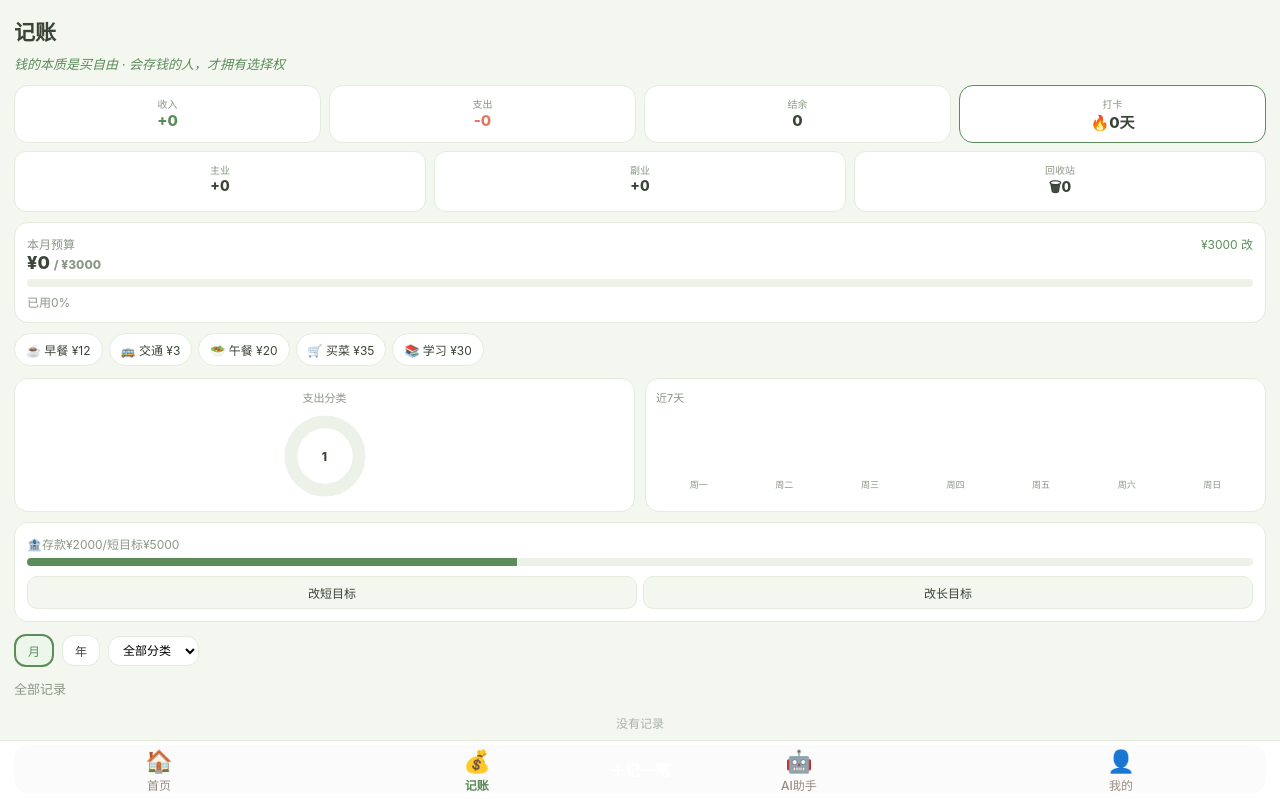
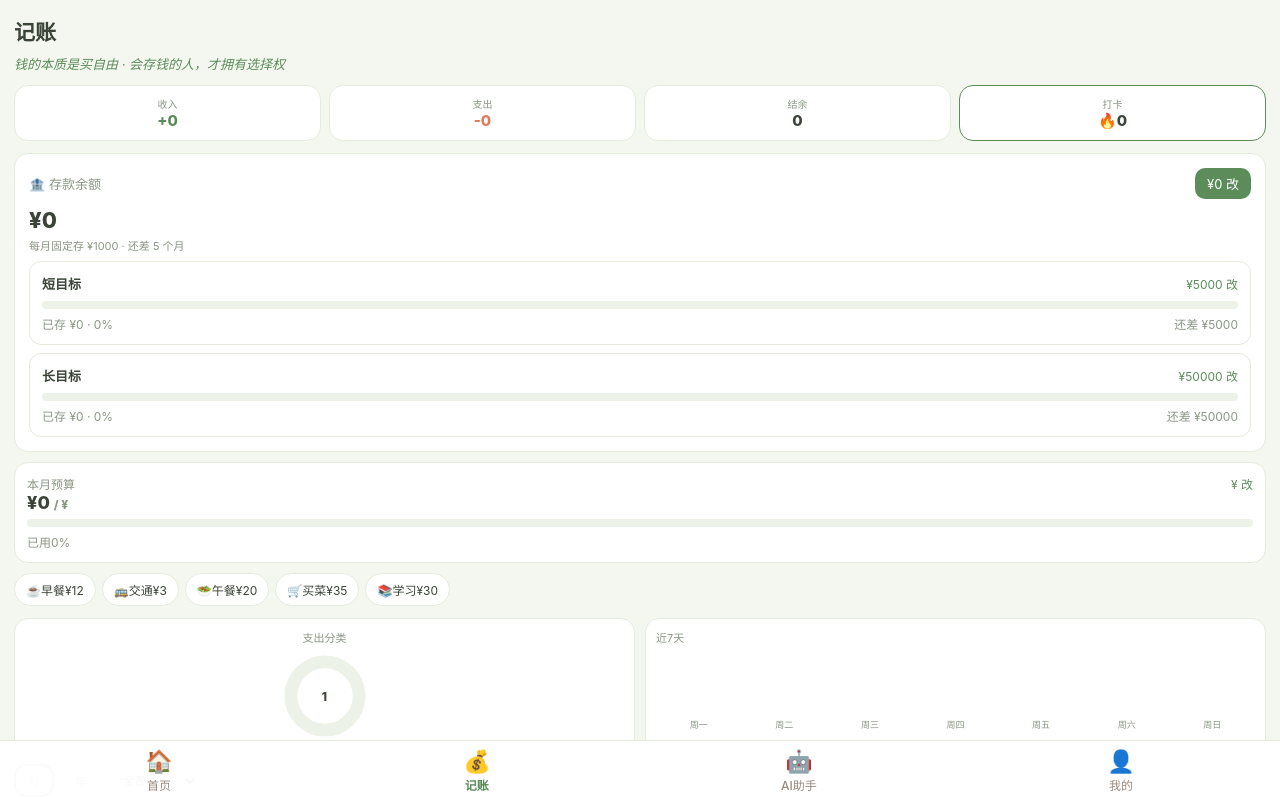
Before and after one commit to 01769754yyk-ai/shuige-app, a Next.js app: page /money in a window 1280 px wide. Shown: the top 799 px of the page. Built offline with nearby package versions, Linux system fonts and the light colour scheme.

Commit message:
fix saving target manual

```diff
--- a/src/app/money/page.tsx
+++ b/src/app/money/page.tsx
@@ -6,7 +6,7 @@
 
 const EXP_CATS=['餐饮','交通','购物','学习','娱乐','其他'];
 const INC_CATS=['主业收入','副业收入'];
-const QUICK=[['☕ 早餐','12'],['🚌 交通','3'],['🥗 午餐','20'],['🛒 买菜','35'],['📚 学习','30']];
+const QUICK=[['☕早餐','12'],['🚌交通','3'],['🥗午餐','20'],['🛒买菜','35'],['📚学习','30']];
 const RING_COLORS=['#E07A5F','#F2A65A','#5B8C5A','#3F8F82','#8A78CE','#C9B8AC'];
 
 export default function Money(){
@@ -18,9 +18,10 @@ export default function Money(){
   const [date,setDate]=useState(()=>new Date().toISOString().slice(0,10)); const [note,setNote]=useState('');
   const [showAdd,setShowAdd]=useState(false); const [showCheckin,setShowCheckin]=useState(false); const [showTrash,setShowTrash]=useState(false);
   const [view,setView]=useState<'月'|'年'>('月'); const [filter,setFilter]=useState('全部');
-  const [savings,setSavings]=useState({saved:2000,shortTarget:5000,longTarget:50000,budget:3000});
+  // 存款目标（真实手动）
+  const [savings,setSavings]=useState({saved:0,shortTarget:5000,longTarget:50000,monthSave:1000});
 
-  useEffect(()=>{ try{ const raw=localStorage.getItem(STORE); if(raw){ const d=JSON.parse(raw); if(d.records&&d.records.length)setRecords(d.records); if(d.trash&&d.trash.length)setTrash(d.trash); if(d.savings)setSavings(d.savings);} }catch(e){} setLoaded(true); },[]);
+  useEffect(()=>{ try{ const raw=localStorage.getItem(STORE); if(raw){ const d=JSON.parse(raw); if(d.records&&d.records.length)setRecords(d.records); if(d.trash&&d.trash.length)setTrash(d.trash); if(d.savings)setSavings({saved:0,shortTarget:5000,longTarget:50000,monthSave:1000,...d.savings});} }catch(e){} setLoaded(true); },[]);
   useEffect(()=>{ if(!loaded)return; try{ localStorage.setItem(STORE, JSON.stringify({records,trash,savings})); }catch(e){} },[records,trash,savings,loaded]);
 
   const income=records.filter(r=>r.type==='收入').reduce((a,r)=>a+Number(r.amount),0);
@@ -41,7 +42,8 @@ export default function Money(){
 
   const nowMonth=new Date().toISOString().slice(0,7);
   const monthExpense=records.filter(r=>r.type==='支出'&&r.date.startsWith(nowMonth)).reduce((a,r)=>a+Number(r.amount),0);
-  const budgetPct=Math.min(100,Math.round(monthExpense/savings.budget*100)); const overBudget=monthExpense>savings.budget;
+  const budgetPct=Math.min(100,Math.round(monthExpense/savings.budget?monthExpense/savings.budget*100:0));
+  const overBudget=monthExpense>savings.budget;
   const prevMonth=new Date();prevMonth.setMonth(prevMonth.getMonth()-1);const pm=prevMonth.toISOString().slice(0,7);
   const prevExpense=records.filter(r=>r.type==='支出'&&r.date.startsWith(pm)).reduce((a,r)=>a+Number(r.amount),0);
   let trendTip='';if(prevExpense>0){const diff=Math.round((monthExpense-prevExpense)/prevExpense*100);trendTip=diff>0?`本月支出比上月多${Math.abs(diff)}%`:(diff<0?`本月支出比上月少${Math.abs(diff)}%`:'与上月持平');}
@@ -56,6 +58,19 @@ export default function Money(){
 
   let acc=0;const arcs=chartData.map(([c,v],i)=>{const pct=Number(v)/chartTotal;const f=acc*360;acc+=pct;return {color:RING_COLORS[i%RING_COLORS.length],from:f,to:acc*360,pct};});
 
+  // 目标进度
+  const shortPct=Math.min(100,Math.round(savings.saved/Math.max(savings.shortTarget,1)*100));
+  const longPct=Math.min(100,Math.round(savings.saved/Math.max(savings.longTarget,1)*100));
+
+  const GoalBar=({label,target,pct,color}:any)=>(<div style={{background:'#fff',border:'1px solid #E5ECDE',borderRadius:12,padding:12,marginTop:8}}>
+    <div style={{display:'flex',justifyContent:'space-between',alignItems:'center'}}><span style={{fontSize:13,fontWeight:700}}>{label}</span><button onClick={()=>{const v=prompt('设置'+label,target);const n=parseFloat(v||'');if(n>0)setSavings(s=>({...s,[label==='短目标'?'shortTarget':'longTarget']:n}));}} style={{background:'none',border:'none',color:'#5B8C5A',fontSize:12}}>¥{target} 改</button></div>
+    <div style={{height:8,borderRadius:4,background:'#EDF2E8',overflow:'hidden',marginTop:8}}><div style={{height:'100%',width:pct+'%',background:color,borderRadius:4}}/></div>
+    <div style={{display:'flex',justifyContent:'space-between',fontSize:12,color:'#8A9785',marginTop:6}}>
+      <span>已存 ¥{savings.saved} · {pct}%</span>
+      <span>{pct>=100?'🎉达标':'还差 ¥'+(Math.max(target-savings.saved,0))}</span>
+    </div>
+  </div>);
+
   return (
     <div style={{minHeight:'100vh',padding:'16px 14px 80px',background:'#F4F7F0',color:'#3A4437',fontSize:15}}>
       <h1 style={{fontSize:21,fontWeight:800}}>记账</h1>
@@ -65,15 +80,23 @@ export default function Money(){
         <div style={{flex:1,background:'#fff',border:'1px solid #E5ECDE',borderRadius:14,padding:10,textAlign:'center'}}><div style={{fontSize:10,color:'#8A9785'}}>收入</div><div style={{fontSize:15,fontWeight:800,color:'#5B8C5A'}}>+{income}</div></div>
         <div style={{flex:1,background:'#fff',border:'1px solid #E5ECDE',borderRadius:14,padding:10,textAlign:'center'}}><div style={{fontSize:10,color:'#8A9785'}}>支出</div><div style={{fontSize:15,fontWeight:800,color:'#E07A5F'}}>-{expense}</div></div>
         <div style={{flex:1,background:'#fff',border:'1px solid #E5ECDE',borderRadius:14,padding:10,textAlign:'center'}}><div style={{fontSize:10,color:'#8A9785'}}>结余</div><div style={{fontSize:15,fontWeight:800}}>{balance}</div></div>
-        <div style={{flex:1,background:'#fff',border:'1px solid #5B8C5A',borderRadius:14,padding:10,textAlign:'center',cursor:'pointer'}} onClick={()=>setShowCheckin(true)} onTouchStart={()=>setShowCheckin(true)}><div style={{fontSize:10,color:'#8A9785'}}>打卡</div><div style={{fontSize:15,fontWeight:800}}>🔥{checkinDays.count}天</div></div>
+        <div style={{flex:1,background:'#fff',border:'1px solid #5B8C5A',borderRadius:14,padding:10,textAlign:'center',cursor:'pointer'}} onClick={()=>setShowCheckin(true)} onTouchStart={()=>setShowCheckin(true)}><div style={{fontSize:10,color:'#8A9785'}}>打卡</div><div style={{fontSize:15,fontWeight:800}}>🔥{checkinDays.count}</div></div>
       </div>
 
-      <div style={{display:'flex',gap:8,marginTop:8}}>
-        <div style={{flex:1,background:'#fff',border:'1px solid #E5ECDE',borderRadius:12,padding:10,textAlign:'center'}}><div style={{fontSize:10,color:'#8A9785'}}>主业</div><div style={{fontSize:14,fontWeight:800}}>+{incMain}</div></div>
-        <div style={{flex:1,background:'#fff',border:'1px solid #E5ECDE',borderRadius:12,padding:10,textAlign:'center'}}><div style={{fontSize:10,color:'#8A9785'}}>副业</div><div style={{fontSize:14,fontWeight:800}}>+{incSide}</div></div>
-        <div style={{flex:1,background:'#fff',border:'1px solid #E5ECDE',borderRadius:12,padding:10,textAlign:'center'}}><div style={{fontSize:10,color:'#8A9785'}}>回收站</div><button onClick={()=>setShowTrash(true)} style={{background:'none',border:'none',color:'#3A4437',fontSize:14,fontWeight:800}}>🗑{trash.length}</button></div>
+      {/* 存款目标 */}
+      <div style={{background:'#fff',border:'1px solid #E5ECDE',borderRadius:14,padding:14,marginTop:12}}>
+        <div style={{display:'flex',justifyContent:'space-between',alignItems:'center'}}>
+          <span style={{fontSize:13,color:'#8A9785'}}>🏦 存款余额</span>
+          <button onClick={()=>{const v=prompt('输入你的存款余额',String(savings.saved));const n=parseFloat(v||'');if(n>=0)setSavings(s=>({...s,saved:n}));}} style={{background:'#5B8C5A',border:'none',borderRadius:10,padding:'6px 12px',color:'#fff',fontSize:13}}>¥{savings.saved} 改</button>
+        </div>
+        <div style={{fontSize:22,fontWeight:800,margin:'8px 0 4px'}}>¥{savings.saved}</div>
+        <div style={{fontSize:11,color:'#8A9785'}}>每月固定存 ¥{savings.monthSave}{savings.monthSave>0&&savings.saved<savings.shortTarget?`  · 还差 ${Math.ceil((savings.shortTarget-savings.saved)/savings.monthSave)} 个月`:' · 目标达成！'}</div>
+        <GoalBar label="短目标" target={savings.shortTarget} pct={shortPct} color="#5B8C5A"/>
+        <GoalBar label="长目标" target={savings.longTarget} pct={longPct} color="#3F8F82"/>
+        {savings.saved>=savings.shortTarget&&<div style={{fontSize:13,color:'#5B8C5A',marginTop:8,textAlign:'center'}}>🎉 已达成短目标！你太棒了！</div>}
       </div>
 
+      {/* 预算 */}
       <div style={{background:'#fff',border:'1px solid '+(overBudget?'#E07A5F':'#E5ECDE'),borderRadius:14,padding:12,marginTop:10}}>
         <div style={{display:'flex',justifyContent:'space-between',fontSize:12}}><span style={{color:'#8A9785'}}>本月预算</span><button onClick={()=>{const v=prompt('设置月预算',String(savings.budget));const n=parseFloat(v||'');if(n>0)setSavings(s=>({...s,budget:n}));}} style={{background:'none',border:'none',color:'#5B8C5A',fontSize:12}}>¥{savings.budget} 改</button></div>
         <div style={{fontSize:18,fontWeight:800,color:overBudget?'#E07A5F':(budgetPct>70?'#F2A65A':'#3A4437')}}>¥{monthExpense} <span style={{fontSize:12,color:'#8A9785'}}>/ ¥{savings.budget}</span></div>
@@ -81,17 +104,15 @@ export default function Money(){
         {overBudget?<div style={{fontSize:12,color:'#E07A5F',marginTop:6}}>⚠️已超预算</div>:<div style={{fontSize:12,color:'#8A9785',marginTop:6}}>已用{budgetPct}%{trendTip?('·'+trendTip):''}</div>}
       </div>
 
+      {/* 快捷记账 */}
       <div style={{display:'flex',gap:6,flexWrap:'wrap',marginTop:10}}>
-        {QUICK.map(([label,amt])=>(<button key={label as string} onClick={()=>addWith(parseFloat(amt as string),'餐饮')} onTouchStart={()=>addWith(parseFloat(amt as string),'餐饮')} style={{padding:'7px 11px',borderRadius:20,border:'1px solid #E5ECDE',background:'#fff',fontSize:12,color:'#3A4437',touchAction:'manipulation'}}>{label} ¥{amt}</button>))}
+        {QUICK.map(([label,amt])=>(<button key={label as string} onClick={()=>addWith(parseFloat(amt as string),'餐饮')} onTouchStart={()=>addWith(parseFloat(amt as string),'餐饮')} style={{padding:'7px 11px',borderRadius:20,border:'1px solid #E5ECDE',background:'#fff',fontSize:12,color:'#3A4437',touchAction:'manipulation'}}>{label}¥{amt}</button>))}
       </div>
 
       <div style={{display:'flex',gap:10,marginTop:12}}>
         <div style={{flex:1,background:'#fff',border:'1px solid #E5ECDE',borderRadius:14,padding:10,textAlign:'center'}}>
           <div style={{fontSize:11,color:'#8A9785',marginBottom:6}}>{type==='支出'?'支出分类':'收入分类'}</div>
-          <div style={{position:'relative',width:90,height:90,margin:'0 auto'}}>
-            <svg width="90" height="90" viewBox="0 0 42 42" style={{transform:'rotate(-90deg)'}}><circle cx="21" cy="21" r="15.9" fill="none" stroke="#EDF2E8" strokeWidth="6"/>{arcs.map((a,i)=>(<circle key={i} cx="21" cy="21" r="15.9" fill="none" stroke={a.color} strokeWidth="6" strokeDasharray={`${a.pct*100} ${100-a.pct*100}`} strokeDashoffset={-a.from/360*100}/>))}</svg>
-            <div style={{position:'absolute',inset:0,display:'flex',alignItems:'center',justifyContent:'center',fontSize:12,fontWeight:800}}>{chartTotal}</div>
-          </div>
+          <div style={{position:'relative',width:90,height:90,margin:'0 auto'}}><svg width="90" height="90" viewBox="0 0 42 42" style={{transform:'rotate(-90deg)'}}><circle cx="21" cy="21" r="15.9" fill="none" stroke="#EDF2E8" strokeWidth="6"/>{arcs.map((a,i)=>(<circle key={i} cx="21" cy="21" r="15.9" fill="none" stroke={a.color} strokeWidth="6" strokeDasharray={`${a.pct*100} ${100-a.pct*100}`} strokeDashoffset={-a.from/360*100}/>))}</svg><div style={{position:'absolute',inset:0,display:'flex',alignItems:'center',justifyContent:'center',fontSize:12,fontWeight:800}}>{chartTotal}</div></div>
           {chartData.slice(0,3).map(([c,v],i)=>(<div key={c} style={{display:'flex',justifyContent:'space-between',fontSize:10,padding:'3px 0'}}><span><span style={{display:'inline-block',width:8,height:8,borderRadius:2,background:RING_COLORS[i%RING_COLORS.length],marginRight:4}}/>{c}</span><span style={{color:'#8A9785'}}>{v}</span></div>))}
         </div>
         <div style={{flex:1,background:'#fff',border:'1px solid #E5ECDE',borderRadius:14,padding:10}}>
@@ -100,18 +121,12 @@ export default function Money(){
         </div>
       </div>
 
-      <div style={{background:'#fff',border:'1px solid #E5ECDE',borderRadius:14,padding:12,marginTop:10}}>
-        <div style={{fontSize:12,color:'#8A9785'}}>🏦存款¥{savings.saved}/短目标¥{savings.shortTarget}</div>
-        <div style={{height:8,borderRadius:4,background:'#EDF2E8',overflow:'hidden',marginTop:6}}><div style={{height:'100%',width:Math.min(100,Math.round(savings.saved/savings.shortTarget*100))+'%',background:'#5B8C5A'}}/></div>
-        <div style={{display:'flex',gap:6,marginTop:10}}>{['短目标','长目标'].map(k=>(<button key={k} onClick={()=>{const v=prompt('修改'+k,k==='短目标'?String(savings.shortTarget):String(savings.longTarget));const n=parseFloat(v||'');if(n>0)setSavings(s=>({...s,[k==='短目标'?'shortTarget':'longTarget']:n}));}} style={{flex:1,padding:'7px',borderRadius:10,border:'1px solid #E5ECDE',background:'#F4F7F0',fontSize:12,color:'#3A4437'}}>改{k}</button>))}</div>
-      </div>
-
       <div style={{display:'flex',gap:8,marginTop:12,flexWrap:'wrap',alignItems:'center'}}>
         <button onClick={()=>setView('月' as any)} style={{padding:'6px 12px',borderRadius:12,border:view==='月'?'2px solid #5B8C5A':'1px solid #E5ECDE',background:view==='月'?'#EDF6EB':'#fff',color:view==='月'?'#5B8C5A':'#3A4437',fontSize:12}}>月</button>
         <button onClick={()=>setView('年' as any)} style={{padding:'6px 12px',borderRadius:12,border:view==='年'?'2px solid #5B8C5A':'1px solid #E5ECDE',background:view==='年'?'#EDF6EB':'#fff',color:view==='年'?'#5B8C5A':'#3A4437',fontSize:12}}>年</button>
-        <select value={filter} onChange={e=>setFilter(e.target.value)} style={{padding:'6px 10px',borderRadius:12,border:'1px solid #E5ECDE',fontSize:12,background:'#fff'}}><option value="全部">全部分类</option>{[...EXP_CATS,...INC_CATS].map(c=>(<option key={c} value={c}>{c}</option>))}</select>
+        <select value={filter} onChange={e=>setFilter(e.target.value)} style={{padding:'6px 10px',borderRadius:12,border:'1px solid #E5ECDE',fontSize:12,background:'#fff'}}><option value="全部">全部</option>{[...EXP_CATS,...INC_CATS].map(c=>(<option key={c} value={c}>{c}</option>))}</select>
       </div>
-      {(view==='月'?monthStat:yearStat).map(([k,d]:any)=>(<div key={k} style={{display:'flex',justifyContent:'space-between',background:'#fff',border:'1px solid #E5ECDE',borderRadius:10,padding:8,marginTop:6,fontSize:12}}><span>{k}</span><span style={{color:'#5B8C5A'}}>收+{d.income}</span><span style={{color:'#E07A5F'}}>支-{d.expense}</span><span>结余{d.income-d.expense}</span></div>))}
+      {(view==='月'?monthStat:yearStat).map(([k,d]:any)=>(<div key={k} style={{display:'flex',justifyContent:'space-between',background:'#fff',border:'1px solid #E5ECDE',borderRadius:10,padding:8,marginTop:6,fontSize:12}}><span>{k}</span><span style={{color:'#5B8C5A'}}>收+{d.income}</span><span style={{color:'#E07A5F'}}>支-{d.expense}</span><span>余{d.income-d.expense}</span></div>))}
 
       <div style={{marginTop:12}}>
         <div style={{fontSize:13,color:'#8A9785',marginBottom:6}}>{filter==='全部'?'全部记录':filter}</div>
```
